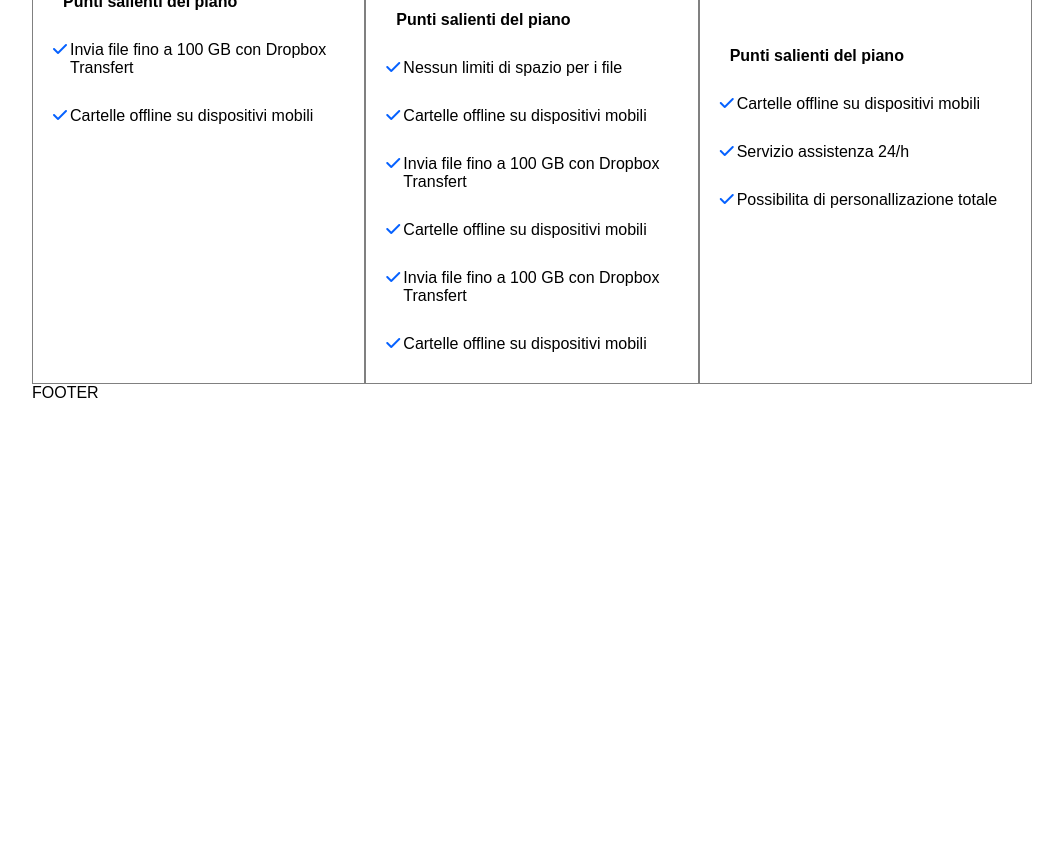
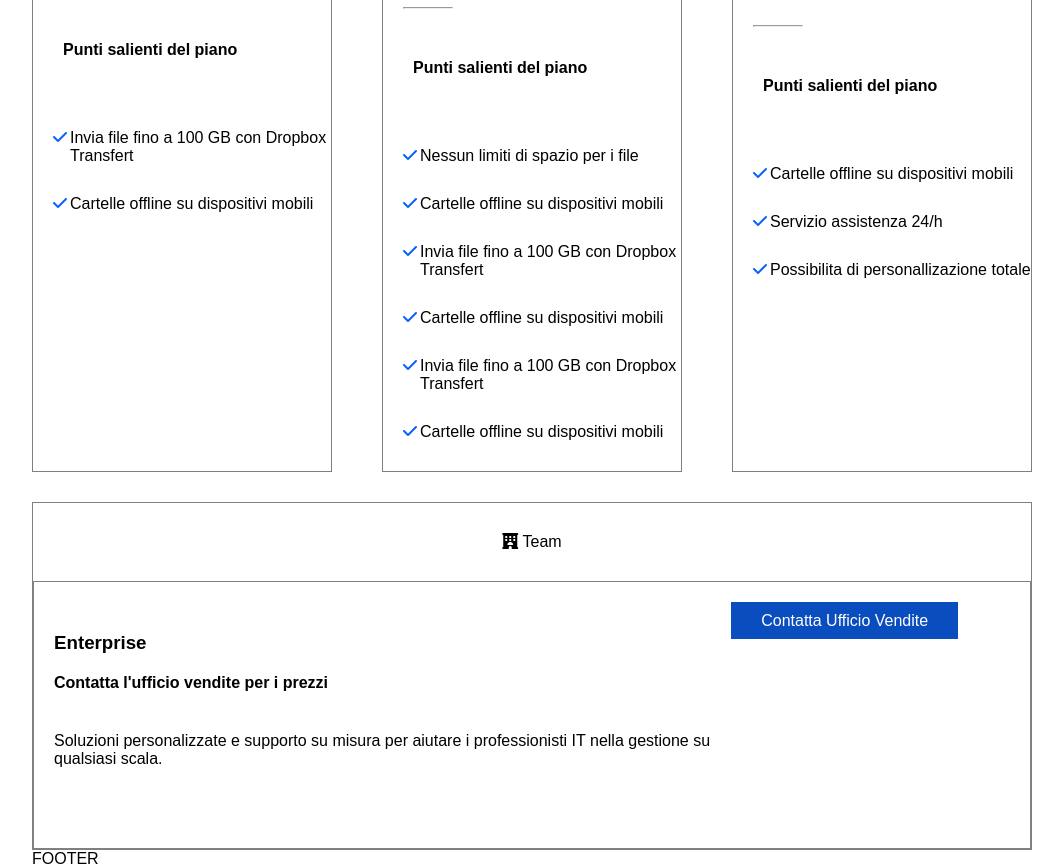
Before and after one commit to MirkoCifelli/htmlcss-dropbox, a plain HTML site: page index.html in a window 1280 px wide. Shown: the part 1419-2287 px from the top of the page, without its empty margins (108-1171 px from the left). Before the commit the page ends 1821 px from the top, so only its background shows below. Drawn offline with Linux system fonts and the light colour scheme.

Commit message:
Second part main

```diff
--- a/css/style.css
+++ b/css/style.css
@@ -118,9 +118,13 @@ label{
 .my-row{
     display: flex;
     flex-wrap: wrap;
+    justify-content: space-between;
+    padding-top: 30px;
 }
 .my-col-1-3{
-    width: calc(100% / 3);
+    width: 30%;
+
+    /* width: calc(100% / 3); */
     border: 1px solid gray;
     padding-left: 20px;
     padding-top: 30px;
@@ -172,3 +176,36 @@ label{
     margin-top: 40px;
     margin-bottom: 20px;
 }
+/* myduo*/
+
+.large-column{
+    margin-top: 30px;
+}
+.large-column > div{
+    padding-top: 30px;
+    padding-bottom: 30px;
+    text-align: center;
+}
+.column-layout > .large-column{
+    width: 100%;
+    margin-top: 30px;
+    margin-bottom: 80px;
+}
+
+.large-column > div > .info {
+    text-align: left;
+    padding: 20px;
+    width: 70%;
+}
+h4{
+    margin: 20px 0 40px 0;
+}
+.contenuto{
+    display: flex;
+}
+.border{
+    border: 1px solid grey;
+}
+.padding-n{
+    padding: 10px 30px;
+}
--- a/index.html
+++ b/index.html
@@ -268,6 +268,34 @@
                 </div>
 
             </section>
+            <section class="container">
+
+                <div class="large-column border">
+                    <div>
+                        <i class="fa-solid fa-hotel user"></i>
+                        Team
+                    </div>
+                    <div class="contenuto border">
+                        <div class="info">
+                            <h3>
+                                Enterprise
+                            </h3>
+                            <h4>
+                                Contatta l'ufficio vendite per i prezzi
+                            </h4>
+                            <p>
+                                Soluzioni personalizzate e supporto su misura per aiutare i professionisti IT nella gestione su qualsiasi scala.
+                            </p>
+                        </div>
+                        <div class="only-button">
+                            <a href="#" class="button blue padding-n">
+                                Contatta Ufficio Vendite
+                            </a>
+                        </div>
+                    </div>
+                </div>
+
+            </section>
         </main>
         <!-- Fine Main -->
 
```
